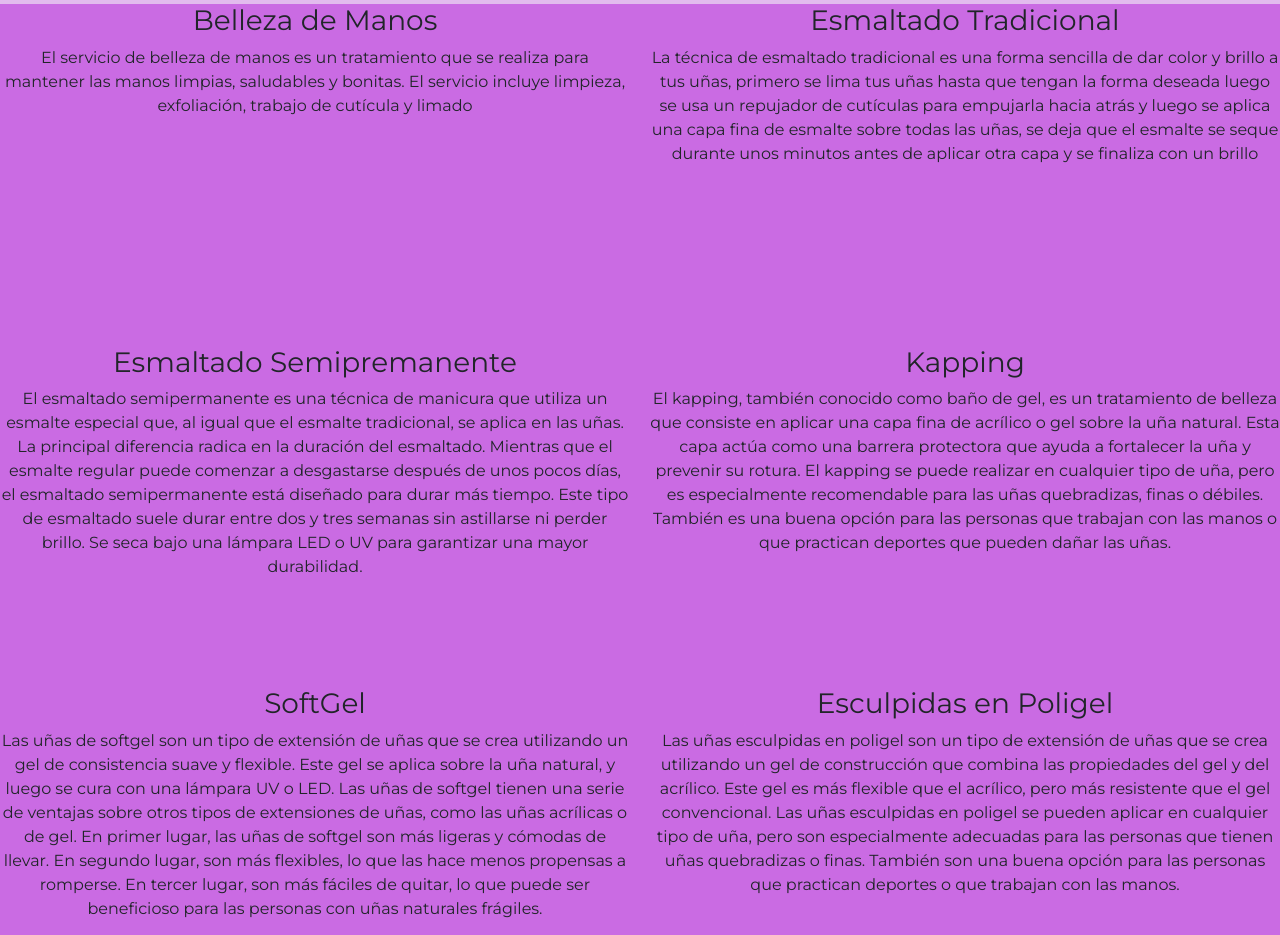
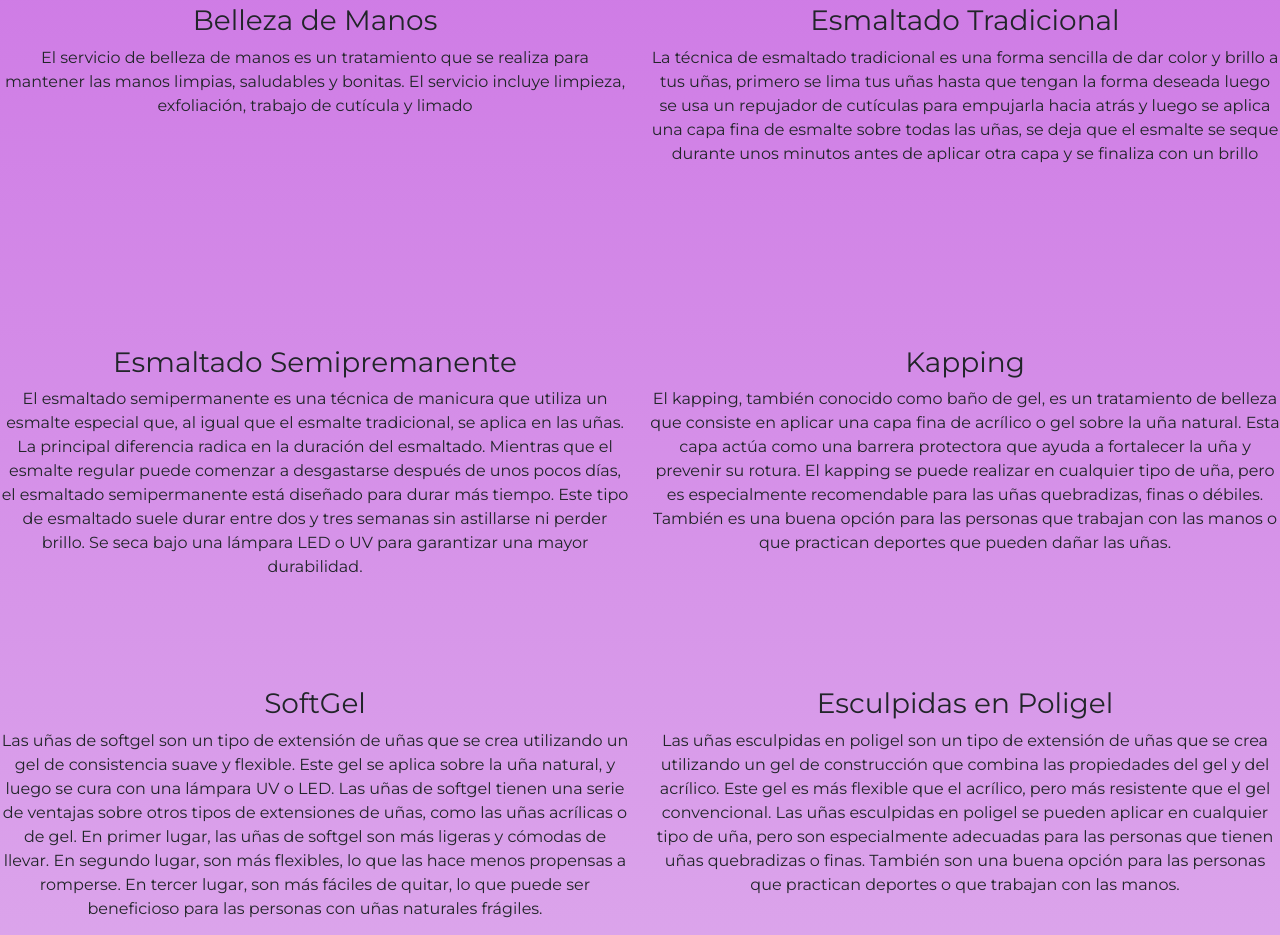
Before and after one commit to decimega/entregaFinal-Laportilla, a website: page pages/servicios.html in a window 1280 px wide. Shown: the part 411-1346 px from the top of the page. Drawn offline with nearby package versions, Linux system fonts and the light colour scheme.

Commit message:
background nuevo

```diff
--- a/scss/estilo.scss
+++ b/scss/estilo.scss
@@ -4,7 +4,7 @@
     box-sizing: border-box;
 }
 body{
-    background-color: #e2bbee;
+    background-image:linear-gradient(#ca6be3, #e2bbee);
     font-family: 'Montserrat', sans-serif;
 }
 header{
@@ -51,7 +51,7 @@ main{
             text-align: center;
         }
         .contenedor{
-            background-color: #ca6be3;
+
             width: auto;
             height: auto;
             text-align: center;
```
Also changed, not shown: css/estilo.css, 1 other file.
